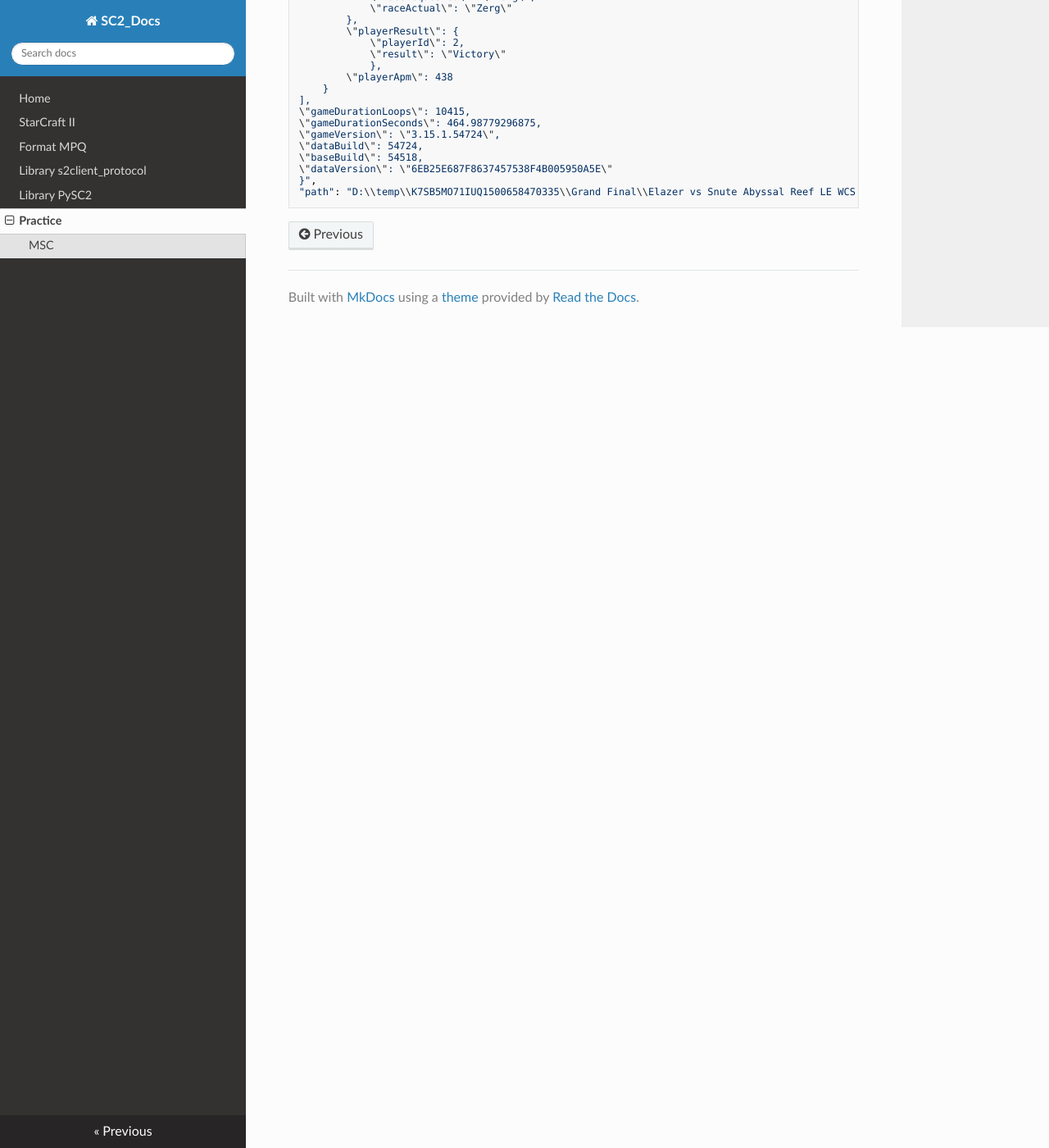
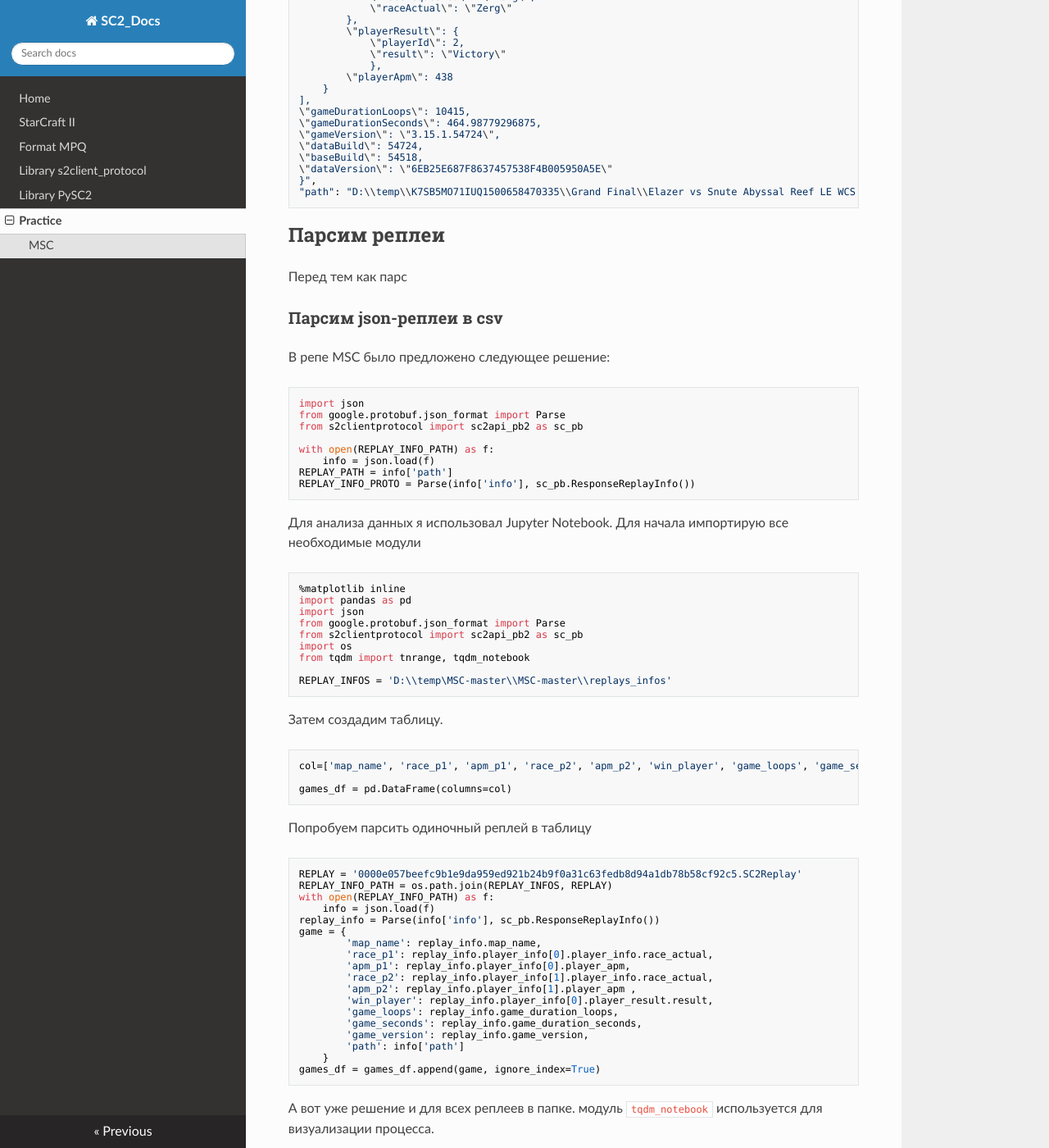
Before and after one commit to arturblch/pysc2_help, an MkDocs documentation site: the page built from docs/practice.md, in a window 1280 px wide and 1400 px high, scrolled down 1641 px. Shown: the whole window at 82% size. Built offline with MkDocs 1.6.1, drawn with Linux system fonts in a browser that asks for light colours; nearby versions of some CDN libraries; old or Windows-style settings are respelled for this version of MkDocs; some of the changed text lies outside the part shown.

Commit message:
Update practice

````diff
--- a/docs/practice.md
+++ b/docs/practice.md
@@ -91,3 +91,196 @@
 }",
 "path": "D:\\temp\\K7SB5MO71IUQ1500658470335\\Grand Final\\Elazer vs Snute Abyssal Reef LE WCS Valencia.SC2Replay"}
 ```
+
+
+## Парсим реплеи
+
+Перед тем как парс
+
+### Парсим json-реплеи в csv
+
+В репе MSC было предложено следующее решение:
+```python
+import json
+from google.protobuf.json_format import Parse
+from s2clientprotocol import sc2api_pb2 as sc_pb
+
+with open(REPLAY_INFO_PATH) as f:
+    info = json.load(f)
+REPLAY_PATH = info['path']
+REPLAY_INFO_PROTO = Parse(info['info'], sc_pb.ResponseReplayInfo())
+```
+
+Для анализа данных я использовал Jupyter Notebook. Для начала импортирую все необходимые модули
+```python
+%matplotlib inline
+import pandas as pd
+import json
+from google.protobuf.json_format import Parse
+from s2clientprotocol import sc2api_pb2 as sc_pb
+import os
+from tqdm import tnrange, tqdm_notebook
+
+REPLAY_INFOS = 'D:\\temp\MSC-master\\MSC-master\\replays_infos'
+```
+
+Затем создадим таблицу.
+
+```python
+col=['map_name', 'race_p1', 'apm_p1', 'race_p2', 'apm_p2', 'win_player', 'game_loops', 'game_seconds', 'game_version', 'path']
+
+games_df = pd.DataFrame(columns=col)
+```
+
+Попробуем парсить одиночный реплей в таблицу
+
+```python
+REPLAY = '0000e057beefc9b1e9da959ed921b24b9f0a31c63fedb8d94a1db78b58cf92c5.SC2Replay'
+REPLAY_INFO_PATH = os.path.join(REPLAY_INFOS, REPLAY)
+with open(REPLAY_INFO_PATH) as f:
+    info = json.load(f)
+replay_info = Parse(info['info'], sc_pb.ResponseReplayInfo())
+game = {
+        'map_name': replay_info.map_name,
+        'race_p1': replay_info.player_info[0].player_info.race_actual,
+        'apm_p1': replay_info.player_info[0].player_apm,
+        'race_p2': replay_info.player_info[1].player_info.race_actual,
+        'apm_p2': replay_info.player_info[1].player_apm ,
+        'win_player': replay_info.player_info[0].player_result.result,
+        'game_loops': replay_info.game_duration_loops,
+        'game_seconds': replay_info.game_duration_seconds,
+        'game_version': replay_info.game_version,
+        'path': info['path']
+    }
+games_df = games_df.append(game, ignore_index=True)
+```
+
+А вот уже решение и для всех реплеев в папке. модуль `tqdm_notebook` используется для визуализации процесса.
+
+```python
+games_list = []
+for REPLAY in tqdm_notebook(os.listdir(REPLAY_INFOS), desc="Work"):
+    REPLAY_INFO_PATH = os.path.join(REPLAY_INFOS, REPLAY)
+    with open(REPLAY_INFO_PATH) as f:
+        info = json.load(f)
+    replay_info = Parse(info['info'], sc_pb.ResponseReplayInfo())
+    game = {
+        'map_name': replay_info.map_name,
+        'race_p1': replay_info.player_info[0].player_info.race_actual,
+        'apm_p1': replay_info.player_info[0].player_apm,
+        'race_p2': replay_info.player_info[1].player_info.race_actual,
+        'apm_p2': replay_info.player_info[1].player_apm ,
+        'win_player': replay_info.player_info[0].player_result.result,
+        'game_loops': replay_info.game_duration_loops,
+        'game_seconds': replay_info.game_duration_seconds,
+        'game_version': replay_info.game_version,
+        'path': info['path']
+    }
+    games_list.append(pd.Series(game))
+```
+
+
+Посмотрим что у нас получилось:
+
+```python
+games_list[0]
+```
+
+    apm_p1                                                        386
+    apm_p2                                                        384
+    game_loops                                                  20887
+    game_seconds                                               932.52
+    game_version                                         3.16.1.55958
+    map_name                                             Меха-депо РВ
+    path            D:\Program Files (x86)\StarCraft II\Replays\3....
+    race_p1                                                         3
+    race_p2                                                         2
+    win_player                                                      2
+    dtype: object
+
+
+Переводим список в dataframe:
+
+```python
+games_df = pd.concat(games_list, axis=1).transpose()
+```
+
+Сохраняем dataframe в csv файл
+
+```python
+df.to_csv("games_dataframe", sep=";")
+```
+
+### Преобразуем
+
+Race:
+
+0. NoRace
+1. Terran
+2. Zerg
+3. Protoss
+4. Random
+```python
+
+games_df['race_p1'] = games_df['race_p1'].map({1:'Terran', 2: 'Zerg', 3: 'Protoss'})
+
+```
+
+
+```python
+games_df.win_player.value_counts(normalize=True)
+```
+
+
+
+
+    2    0.500272
+    1    0.496949
+    3    0.002780
+    Name: win_player, dtype: float64
+
+
+
+
+```python
+games_df.map_name.value_counts(normalize=True)
+```
+
+
+
+
+    Одиссея РВ              0.169330
+    Путь на Айур РВ         0.168491
+    Меха-депо РВ            0.145306
+    Незваный гость РВ       0.143567
+    Глубоководный риф РВ    0.137293
+    Аколит РВ               0.133473
+    Каталлена РВ (Void)     0.102539
+    Name: map_name, dtype: float64
+
+
+
+
+```python
+def mutchup(row):
+    p = sorted([row.race_p1,row.race_p2])
+    return (p[0][0] + 'v' + p[1][0])
+
+games_df['mutchup'] = games_df.apply(mutchup, axis=1)
+```
+
+
+```python
+filter_games = games_df[(games_df.apm_p1 > 30) & (games_df.apm_p2 > 30)]
+```
+
+
+```python
+filter_games = filter_games[filter_games.game_seconds > 60]
+```
+
+
+```python
+filter_games[(filter_games.race_p1 =='Terran') & (filter_games.win_player ==1)
+           | (filter_games.race_p2 =='Terran') & (filter_games.win_player == 2)]
+```
````
Also changed, not shown: 1 other file.
